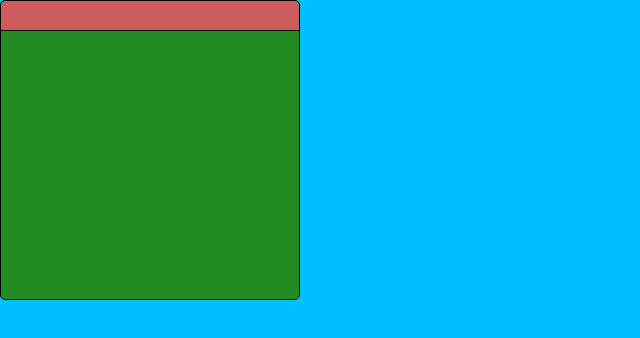
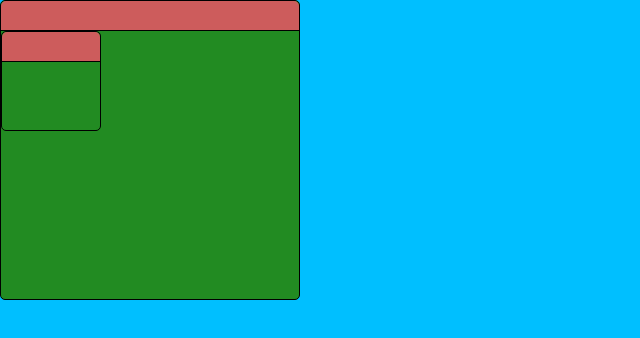
Before and after one commit to NightBrownie/ng2-dashboard-layout, an Angular app: page / in a window 1280 px wide. Shown: the top 338 px of the page, without its empty margins (0-640 px from the left). Built offline with nearby package versions, Linux system fonts and the light colour scheme.

Commit message:
Added inner draggable container to check nesting logic.

```diff
--- a/src/app/app.component.css
+++ b/src/app/app.component.css
@@ -22,6 +22,11 @@
   background: forestgreen;
 }
 
+.draggable-container_inner {
+  min-height: 100px;
+  min-width: 100px;
+}
+
 .draggable-container__header {
   width: 100%;
   height: 30px;
--- a/src/app/app.component.html
+++ b/src/app/app.component.html
@@ -7,6 +7,19 @@
       class="draggable-container__header"
       dragHandle
     ></div>
-    <div class="draggable-container__body"></div>
+    <div class="draggable-container__body">
+      <div
+        class="draggable-container draggable-container_inner"
+        draggable
+      >
+        <div
+          class="draggable-container__header"
+          dragHandle
+        ></div>
+        <div
+          class="draggable-container__body"
+        ></div>
+      </div>
+    </div>
   </div>
 </div>
```
